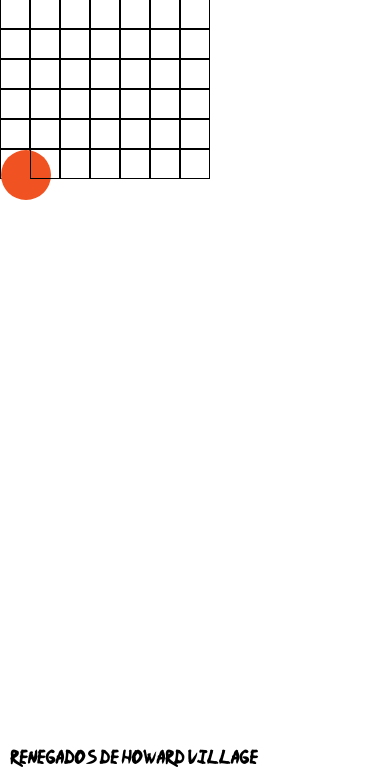
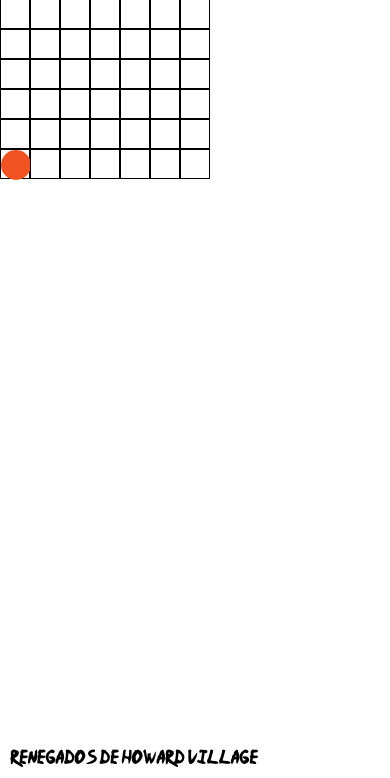
Before and after one commit to laianesuzart/lig-4, a plain HTML site: page index.html in a window 390 px wide. Both pictures are taken after a click on the element 15 px from the left and 155 px from the top of the page. Shown: the part 66-844 px from the top of the page. Drawn offline with Linux system fonts and the light colour scheme.

Commit message:
Fixed ball size for mobile

```diff
--- a/assets/css/style.css
+++ b/assets/css/style.css
@@ -51,8 +51,8 @@ div.row {
 }
 
 .ball {
-  width: 50px;
-  height: 50px;
+  width: 30px;
+  height: 30px;
   border-radius: 50%;
 }
 
@@ -76,7 +76,7 @@ footer {
 }
 
 @media screen and (min-width: 768px) {
-  div.row {
+  div.row, .ball {
     width: 50px;
     height: 50px;
   }
```
